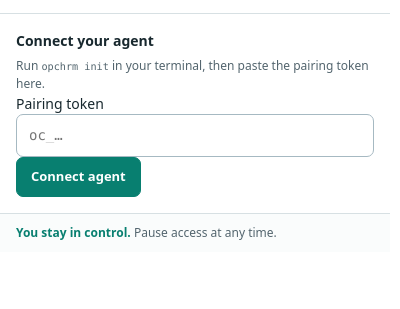
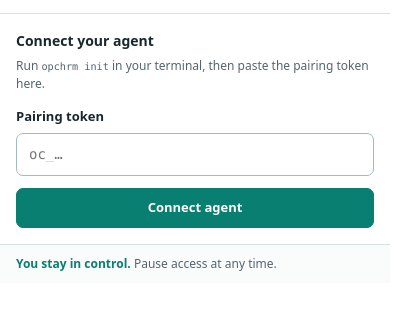
Before and after one commit to Otitodev/openchrome, a browser extension: page apps/extension/popup.html in a window 400 px wide. Shown: the part 47-356 px from the top of the page. Drawn offline with Linux system fonts and the light colour scheme.

Commit message:
Fix popup selectors: #pairing form was missed by .pairing rules

```diff
--- a/apps/extension/popup.html
+++ b/apps/extension/popup.html
@@ -50,10 +50,10 @@ h4,p{margin:0}code,.mono{font-family:var(--mono);font-size:.85em}
 .addrow{display:flex;gap:6px;margin-top:8px}
 .addrow input{flex:1;min-width:0;border:1px solid #a6b9c2;border-radius:7px;padding:8px 10px;min-height:38px;font-size:.8125rem}
 .addrow select{border:1px solid var(--line);border-radius:6px;font-size:.75rem}
-.pairing label{font-size:.8125rem;font-weight:600;display:block;margin:14px 0 6px}
+.pairing label,#pairing label{font-size:.8125rem;font-weight:600;display:block;margin:14px 0 6px}
 .input{width:100%;border:1px solid #a6b9c2;border-radius:7px;padding:10px 12px;min-height:42px;font-size:.875rem}
 .input[aria-invalid=true]{border-color:var(--danger);background:#fffafa}
-.pairing .button{width:100%;margin-top:12px}
+.pairing .button,#pairing .button{width:100%;margin-top:12px}
 .popup-foot{border-top:1px solid var(--line);padding:10px 16px;background:#fafcfc;font-size:.75rem;color:var(--muted)}
 .popup-foot strong{color:var(--accent);font-weight:550}
 </style>
```
